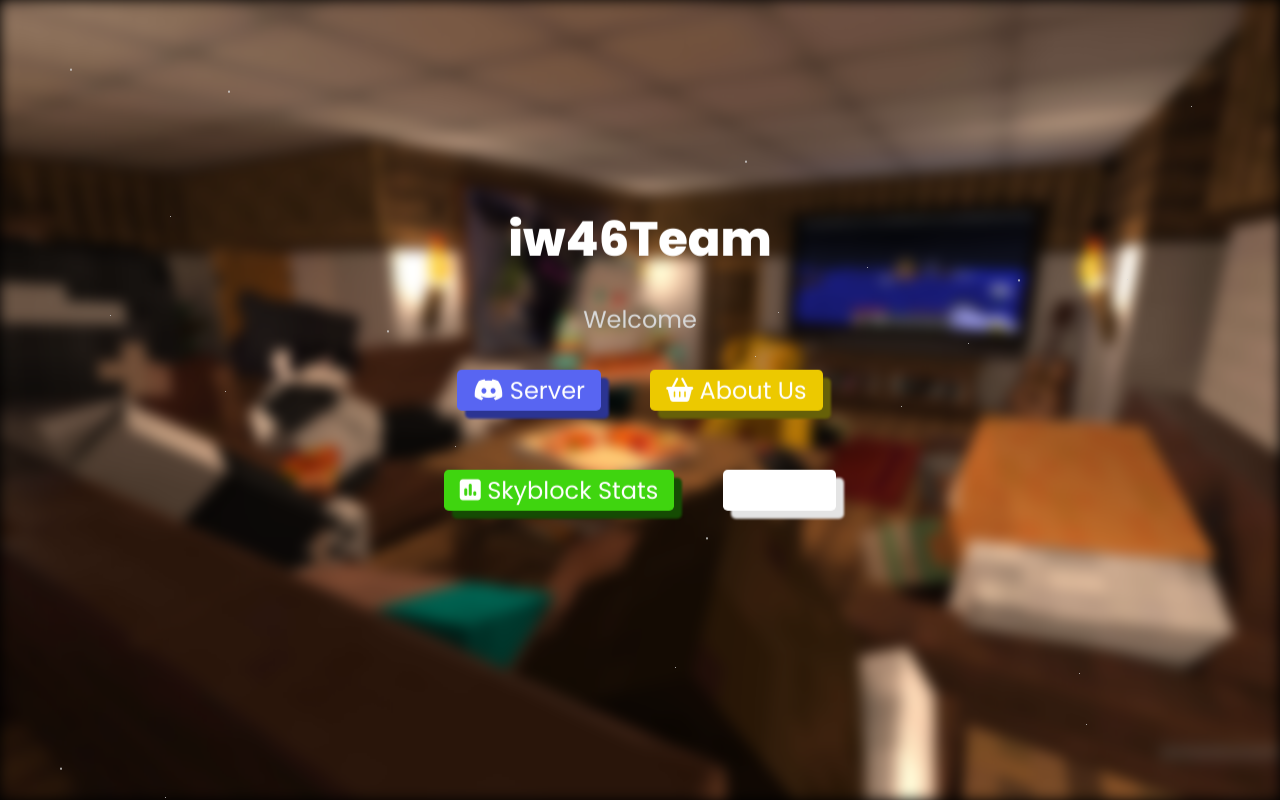
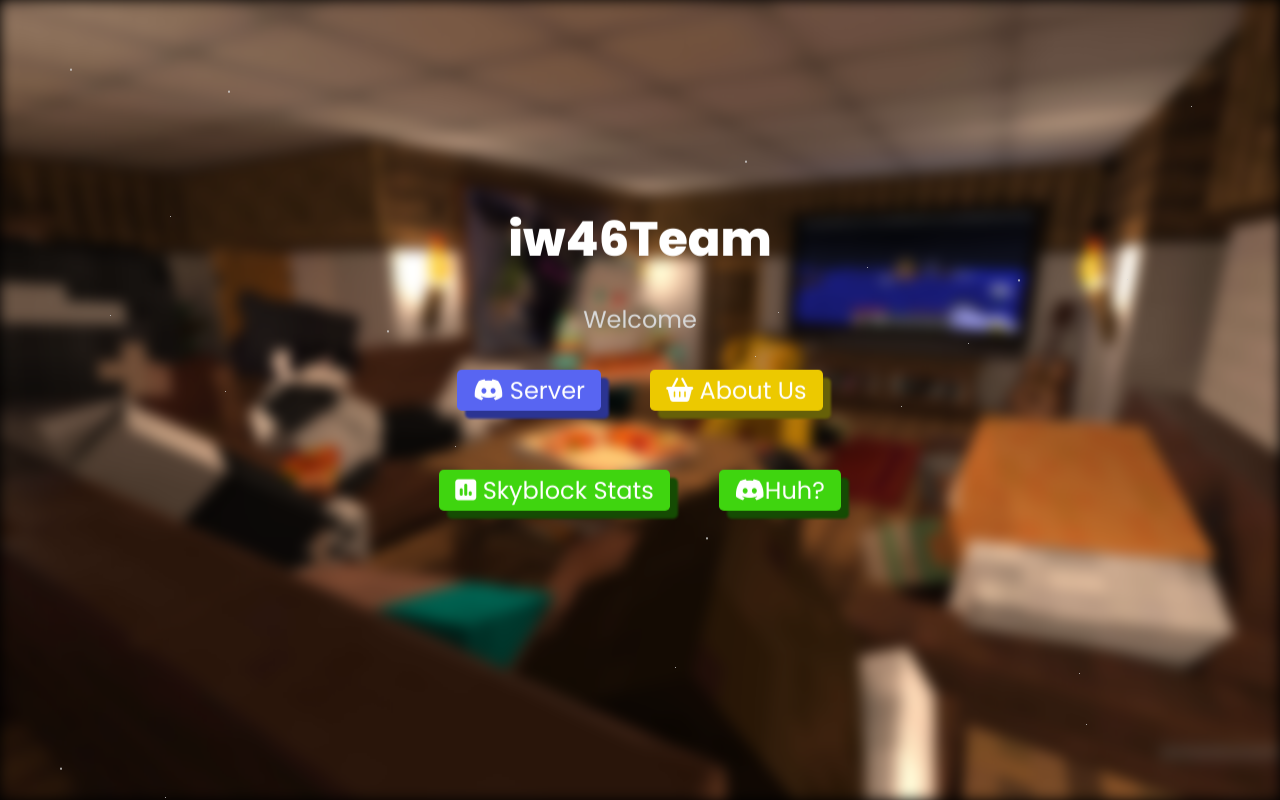
Before and after one commit to iw46teamcn/iw46teamcn.github.io, a plain HTML site: page index.html in a window 1280 px wide. Drawn offline with nearby package versions, Linux system fonts and the light colour scheme.

Commit message:
Update index.html

```diff
--- a/index.html
+++ b/index.html
@@ -41,7 +41,7 @@
                 <a href="https://pixelcloud.cn/servers/6464caf2a4ec3800274dc459"><button class="btn1"><i class="fab fa-discord"></i> Server</button></a>
                 <a href="aboutus"><button class="btn2"><i class="fas fa-shopping-basket"></i> About Us</button></a>
                 <a href="https://sky.shiiyu.moe/"><button class="btn3"><i class="fas fa-poll"></i> Skyblock Stats</button></a>
-                <a href="password"><button class="btn4"><i class="fas fa-poll"></i>Huh?</button></a>
+                <a href="password"><button class="btn3"><i class="fab fa-discord"></i>Huh?</button></a>
             </div>
         </div>
     </div>
```
